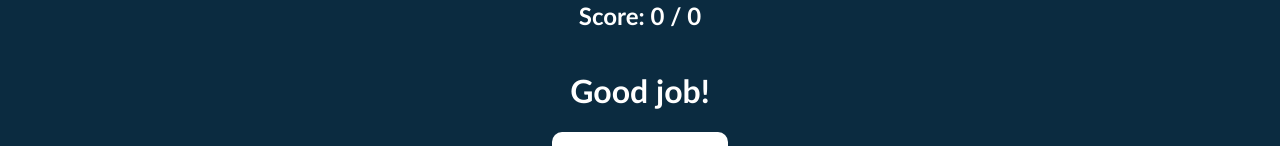
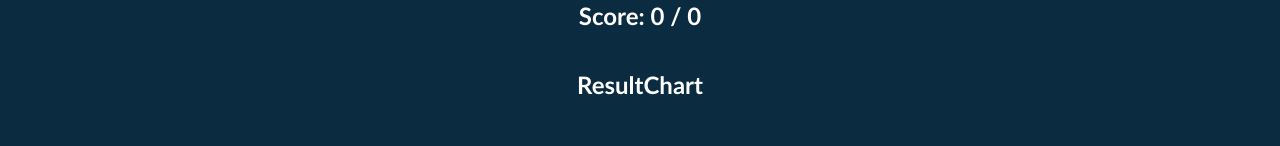
Before and after one commit to Paefax/paefax-language-app, a Vue app: page /result in a window 1280 px wide. Shown: the part 388-534 px from the top of the page. Built offline with nearby package versions, Linux system fonts and the light colour scheme.

Commit message:
Create ResultChart component

```diff
--- /dev/null
+++ b/src/components/ResultsChart.vue
@@ -0,0 +1,3 @@
+<template>
+  <h2>ResultChart</h2>
+</template>
--- a/src/views/ResultView.vue
+++ b/src/views/ResultView.vue
@@ -2,6 +2,7 @@
   <main>
     <h1>You finished the quiz!</h1>
     <h2>Score: {{ quiz.score }} / {{ quiz.numberOfQuestions }}</h2>
+    <ResultsChart />
     <h1>Good job!</h1>
     <button class="button2">Take new quiz</button>
     <RouterLink to="/category">
@@ -15,6 +16,8 @@
 
 <script setup>
 import { useQuizStore } from "@/stores/quiz";
+import ResultChart from "../components/ResultsChart.vue";
+import ResultsChart from "../components/ResultsChart.vue";
 
 const quiz = useQuizStore();
 </script>
```
